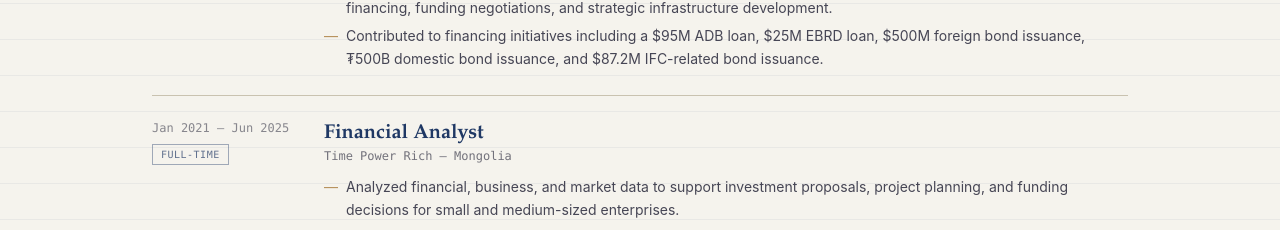
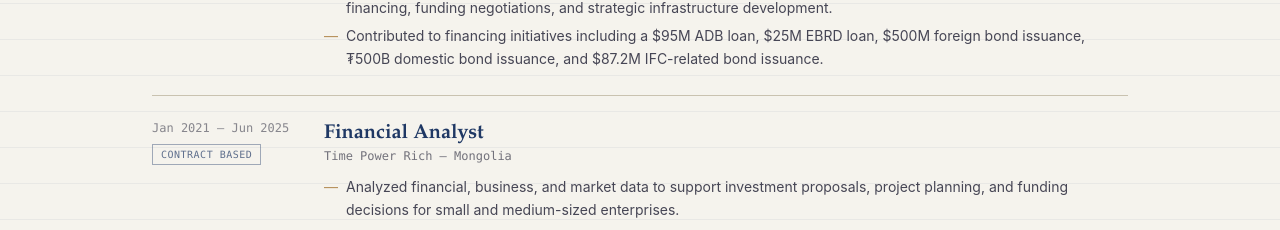
Before and after one commit to MUNKHNASANOTGONBOLD/Munkhnasan-portfolio, a Next.js app: page / in a window 1280 px wide. Shown: the part 2813-3043 px from the top of the page. Built offline with nearby package versions, Linux system fonts and the light colour scheme.

Commit message:
Update page.tsx

```diff
--- a/app/page.tsx
+++ b/app/page.tsx
@@ -81,7 +81,7 @@ const LEDGER: LedgerEntry[] = [
     period: "Jan 2021 — Jun 2025",
     role: "Financial Analyst",
     org: "Time Power Rich — Mongolia",
-    type: "Full-time",
+    type: "Contract based",
     lines: [
       "Analyzed financial, business, and market data to support investment proposals, project planning, and funding decisions for small and medium-sized enterprises.",
       "Prepared 300+ business and funding proposals, helping client companies secure over ₮50 billion in approved financing.",
```
